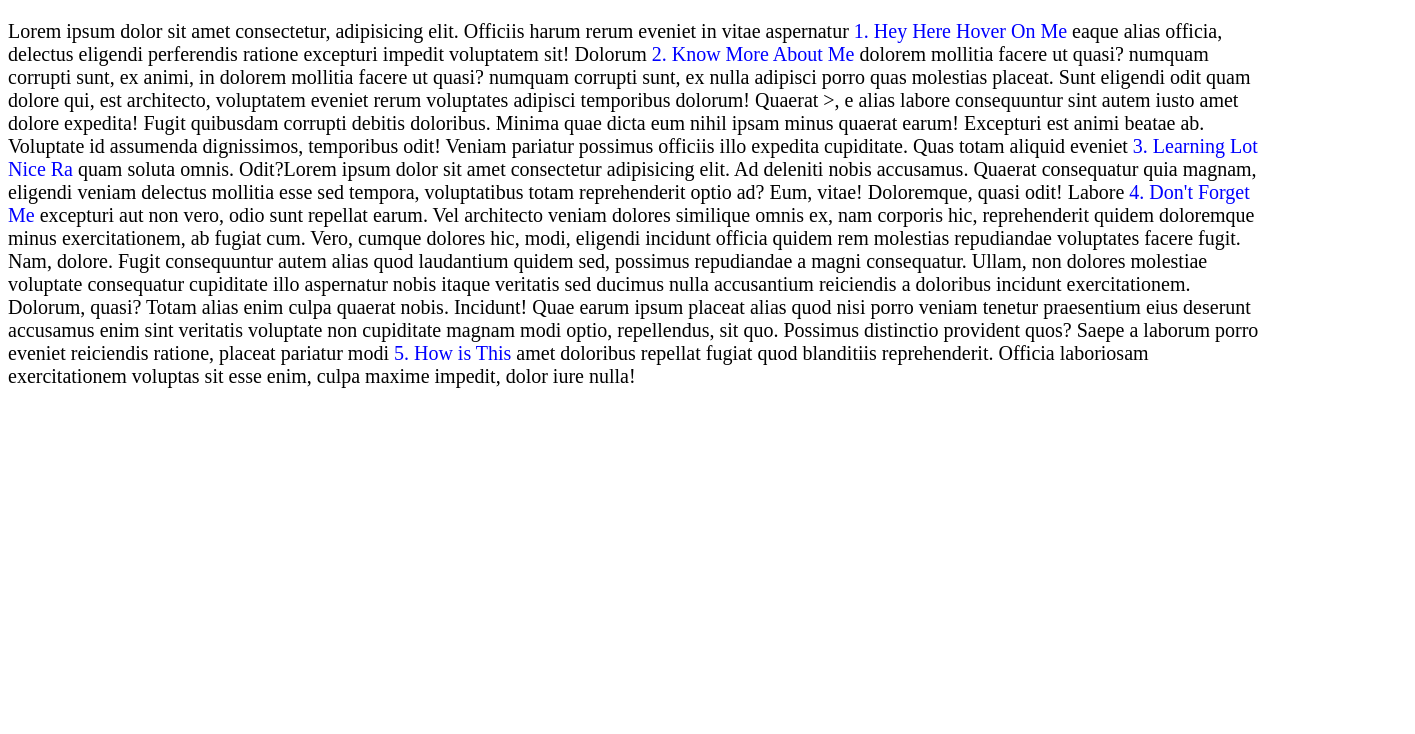
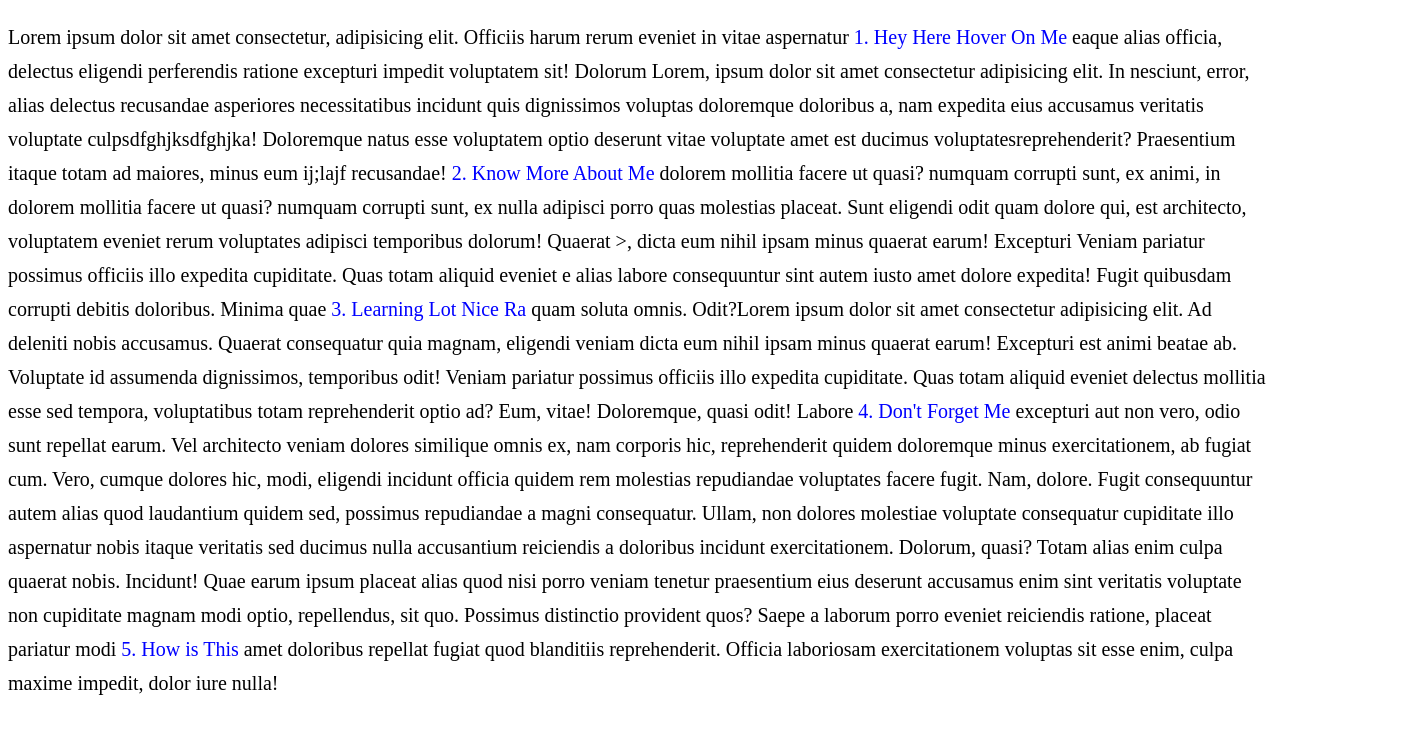
Before and after one commit to Bhanuteja74/html-css-learning-positions, a plain HTML site: page index.html in a window 1280 px wide. Shown: the whole page, 1415 px wide, since content can reach past the window. Drawn offline with Linux system fonts and the light colour scheme.

Commit message:
modified

```diff
--- a/index.html
+++ b/index.html
@@ -5,6 +5,7 @@
     <style>
       * {
         font-size: 20px;
+        line-height: 34px;
       }
       span {
         color: blue;
@@ -29,7 +30,14 @@
         />
       </span>
       eaque alias officia, delectus eligendi perferendis ratione excepturi
-      impedit voluptatem sit! Dolorum
+      impedit voluptatem sit! Dolorum Lorem, ipsum dolor sit amet consectetur
+      adipisicing elit. In nesciunt, error, alias delectus recusandae asperiores
+      necessitatibus incidunt quis dignissimos voluptas doloremque doloribus a,
+      nam expedita eius accusamus veritatis voluptate culpsdfghjksdfghjka!
+      Doloremque natus esse voluptatem optio deserunt vitae voluptate amet est
+      ducimus voluptatesreprehenderit? Praesentium itaque totam ad maiores,
+      minus eum ij;lajf recusandae!
+
       <span>
         2. Know More About Me
         <img
@@ -40,11 +48,10 @@
       dolorem mollitia facere ut quasi? numquam corrupti sunt, ex nulla adipisci
       porro quas molestias placeat. Sunt eligendi odit quam dolore qui, est
       architecto, voluptatem eveniet rerum voluptates adipisci temporibus
-      dolorum! Quaerat >, e alias labore consequuntur sint autem iusto amet
-      dolore expedita! Fugit quibusdam corrupti debitis doloribus. Minima quae
-      dicta eum nihil ipsam minus quaerat earum! Excepturi est animi beatae ab.
-      Voluptate id assumenda dignissimos, temporibus odit! Veniam pariatur
-      possimus officiis illo expedita cupiditate. Quas totam aliquid eveniet
+      dolorum! Quaerat >, dicta eum nihil ipsam minus quaerat earum! Excepturi
+      Veniam pariatur possimus officiis illo expedita cupiditate. Quas totam
+      aliquid eveniet e alias labore consequuntur sint autem iusto amet dolore
+      expedita! Fugit quibusdam corrupti debitis doloribus. Minima quae
 
       <span
         >3. Learning Lot Nice Ra
@@ -54,8 +61,12 @@
         /> </span
       >quam soluta omnis. Odit?Lorem ipsum dolor sit amet consectetur
       adipisicing elit. Ad deleniti nobis accusamus. Quaerat consequatur quia
-      magnam, eligendi veniam delectus mollitia esse sed tempora, voluptatibus
-      totam reprehenderit optio ad? Eum, vitae! Doloremque, quasi odit! Labore
+      magnam, eligendi veniam dicta eum nihil ipsam minus quaerat earum!
+      Excepturi est animi beatae ab. Voluptate id assumenda dignissimos,
+      temporibus odit! Veniam pariatur possimus officiis illo expedita
+      cupiditate. Quas totam aliquid eveniet delectus mollitia esse sed tempora,
+      voluptatibus totam reprehenderit optio ad? Eum, vitae! Doloremque, quasi
+      odit! Labore
       <span
         >4. Don't Forget Me
         <img
```
